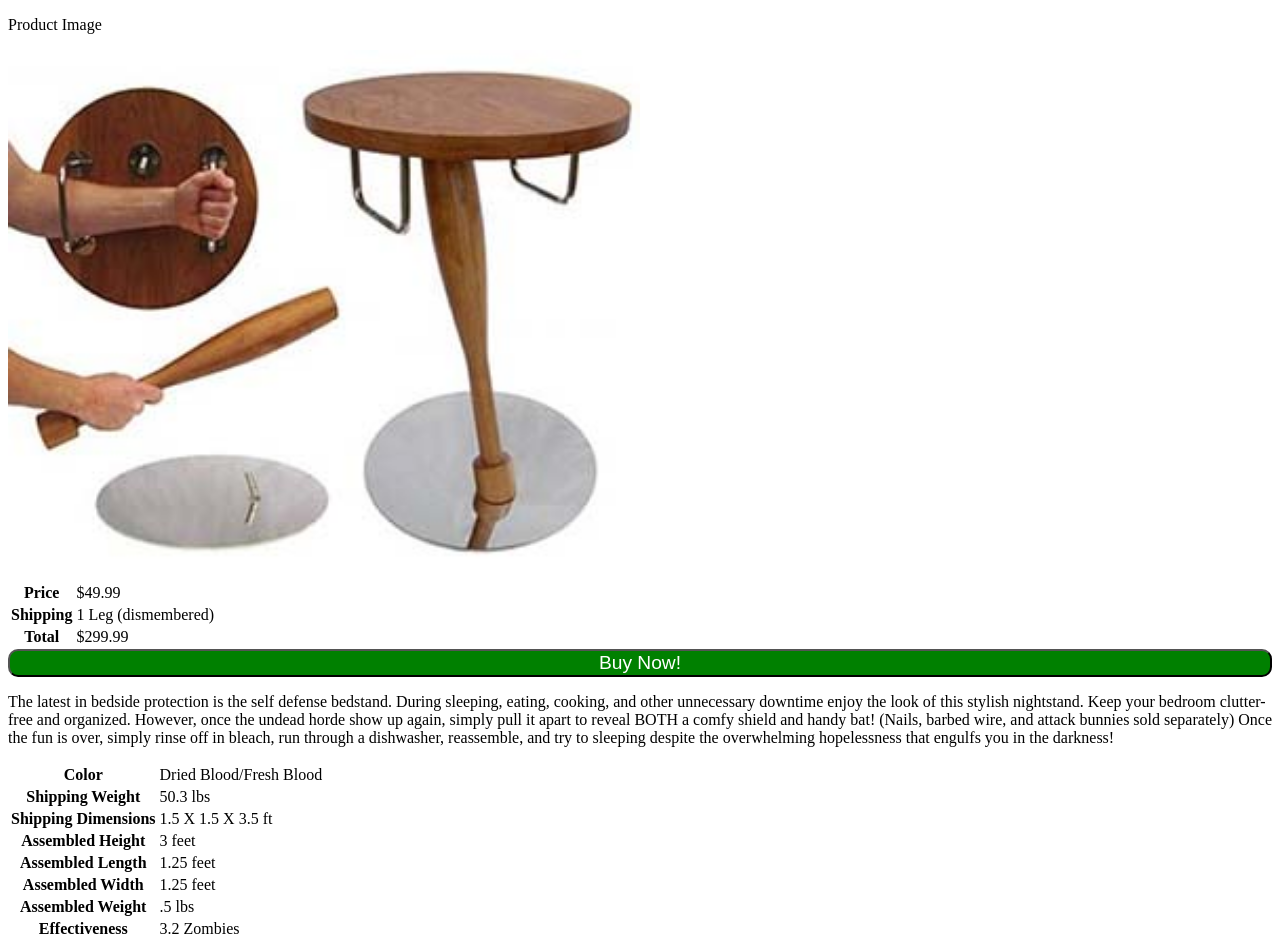
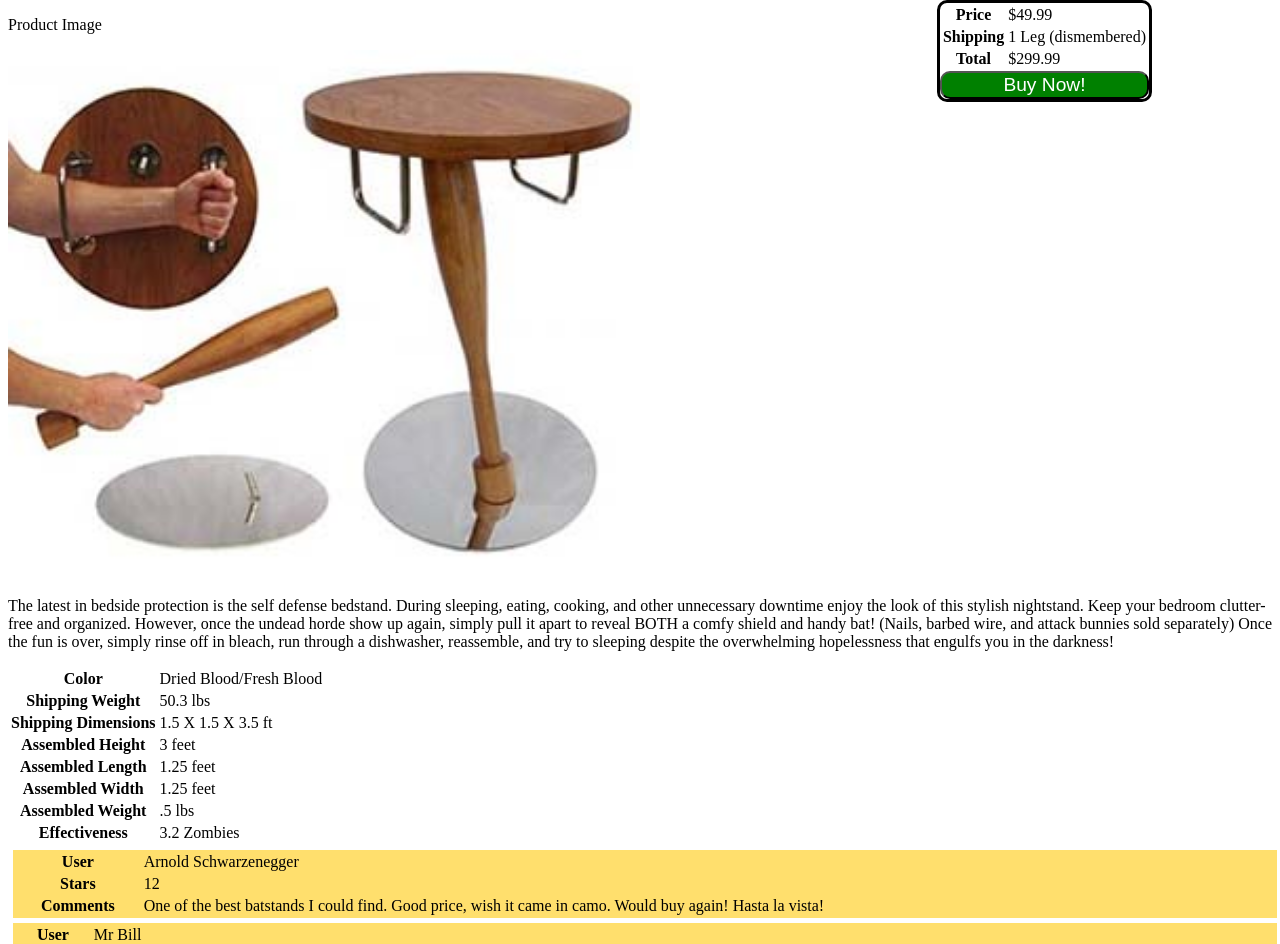
Before and after one commit to jraco1/zombie, a plain HTML site: page item/bedstand.html in a window 1280 px wide. Shown: the top 944 px of the page. Drawn offline with Linux system fonts and the light colour scheme.

Commit message:
Added floating buy box

```diff
--- a/item/buynow.js
+++ b/item/buynow.js
@@ -16,7 +16,9 @@ var errorMsg = ["Insufficient cats",
                 "Warehouse relocated to Moon, please contact Musk",
                 "Unicorns stole my kidney",
                 "The zombified llamas are harder to train than we thought",
-                "Ran out of lint"];
+                "Ran out of lint",
+                "Error error",
+                "Driver drank the kool-aid :'-( "];
 
 function buynow() {
 
--- a/item/item.css
+++ b/item/item.css
@@ -1,6 +1,16 @@
 
 .purchase {
+    position: absolute;
+    z-index:100;
+    right: 10%;
+    top: 0;
 
+    background-color: white;
+
+    border-style: solid;
+    border-color: black;
+    border-width: 3px;
+    border-radius: 10px;
 }
 
 .purchase button {
```
